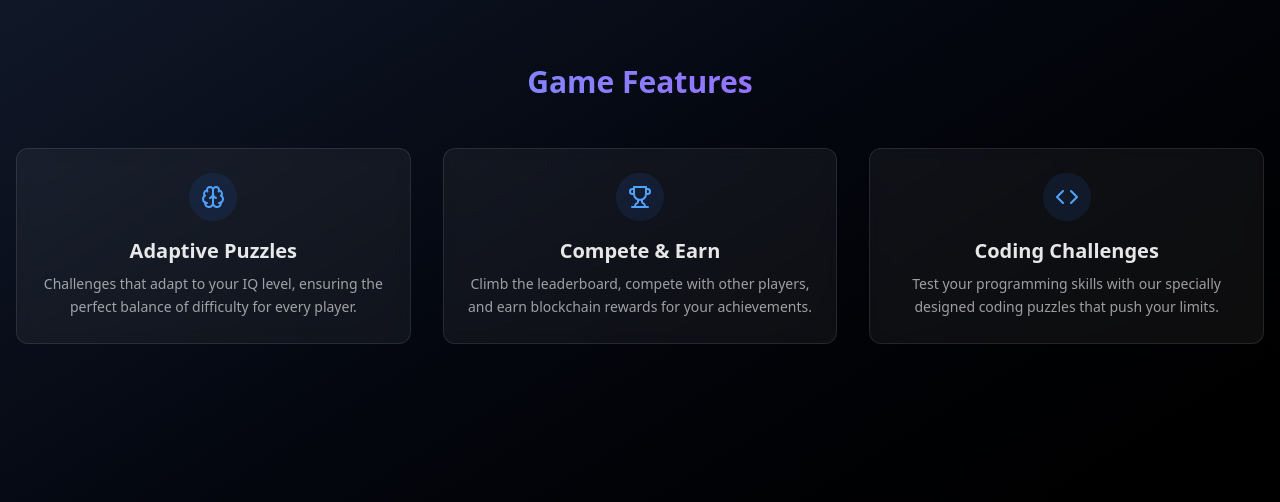
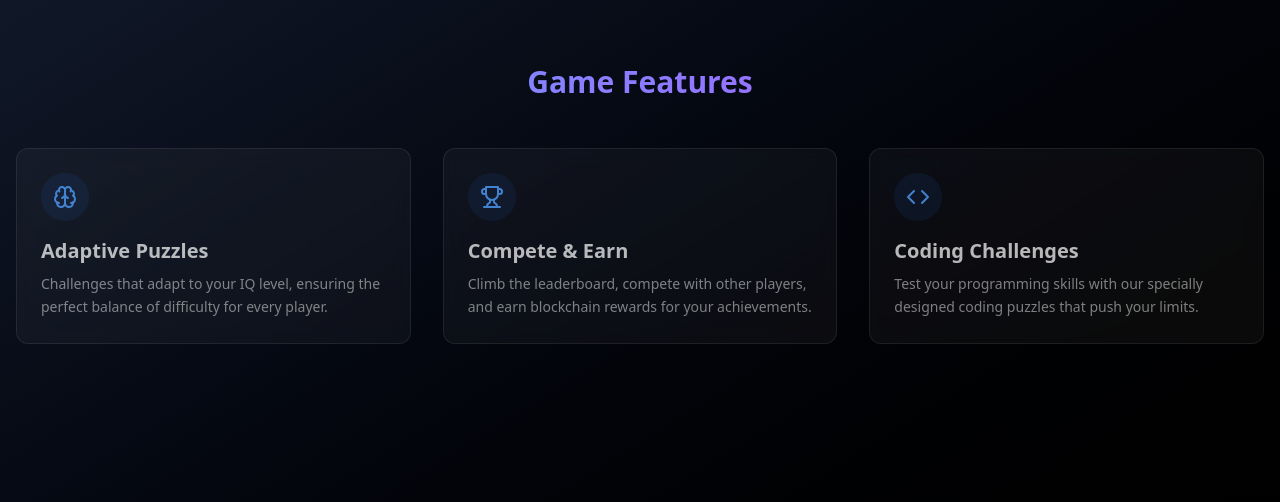
Before and after one commit to MindBlockLabs/mindBlock_Frontend, a React (Vite) app in the folder mindblock/: page / in a window 1280 px wide. Shown: the top 502 px of the page. Built offline with nearby package versions, Linux system fonts and the light colour scheme.

Commit message:
fixed card content alignment and added opacity

```diff
--- a/mindblock/src/ui/GameFeatureCard.tsx
+++ b/mindblock/src/ui/GameFeatureCard.tsx
@@ -10,8 +10,8 @@ export function GameFeatureCard({
   description,
 }: GameFeatureCardProps) {
   return (
-    <div className='group hover:cursor-pointer flex flex-col items-center p-6 text-center transition-all duration-300 rounded-xl bg-white/5 hover:bg-white/10 backdrop-blur-sm border border-white/10'>
-      <div className='mb-4 p-3 rounded-full bg-blue-500/10 text-blue-400 transition-transform duration-300 group-hover:scale-110'>
+    <div className='group hover:cursor-pointer flex flex-col p-6 transition-all duration-300 rounded-xl bg-white/5 hover:bg-white/10 backdrop-blur-sm border border-white/10 opacity-80 hover:opacity-100'>
+      <div className='mb-4 inline-flex items-center justify-center w-12 h-12 rounded-full bg-blue-500/10 text-blue-400 transition-transform duration-300 group-hover:scale-110'>
         <Icon size={24} />
       </div>
       <h3 className='text-xl font-semibold mb-2 text-white/90'>{title}</h3>
```
